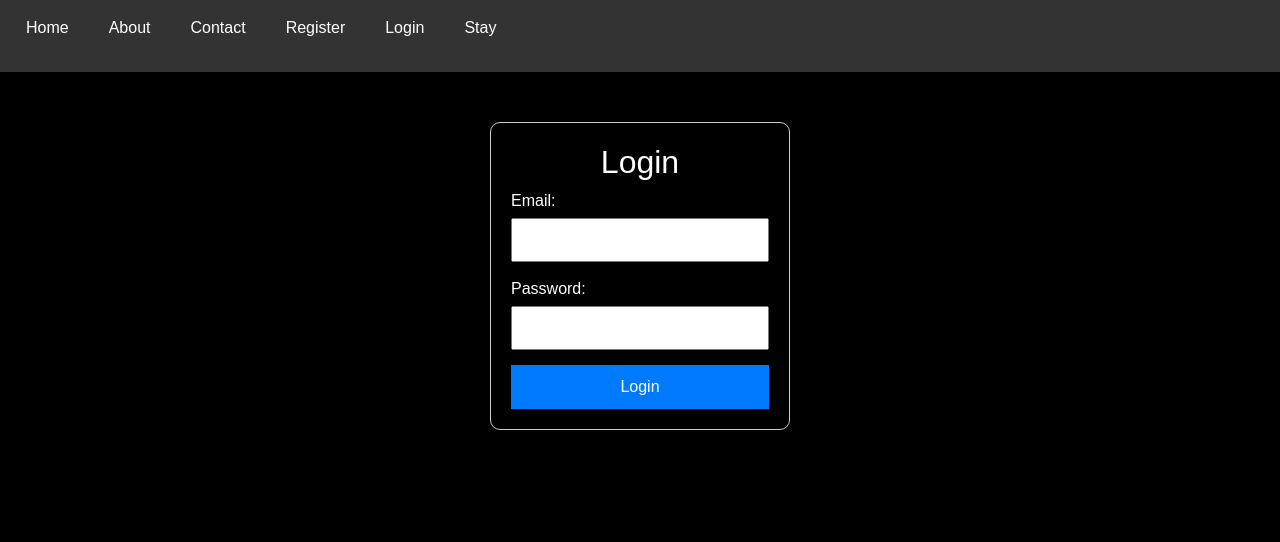
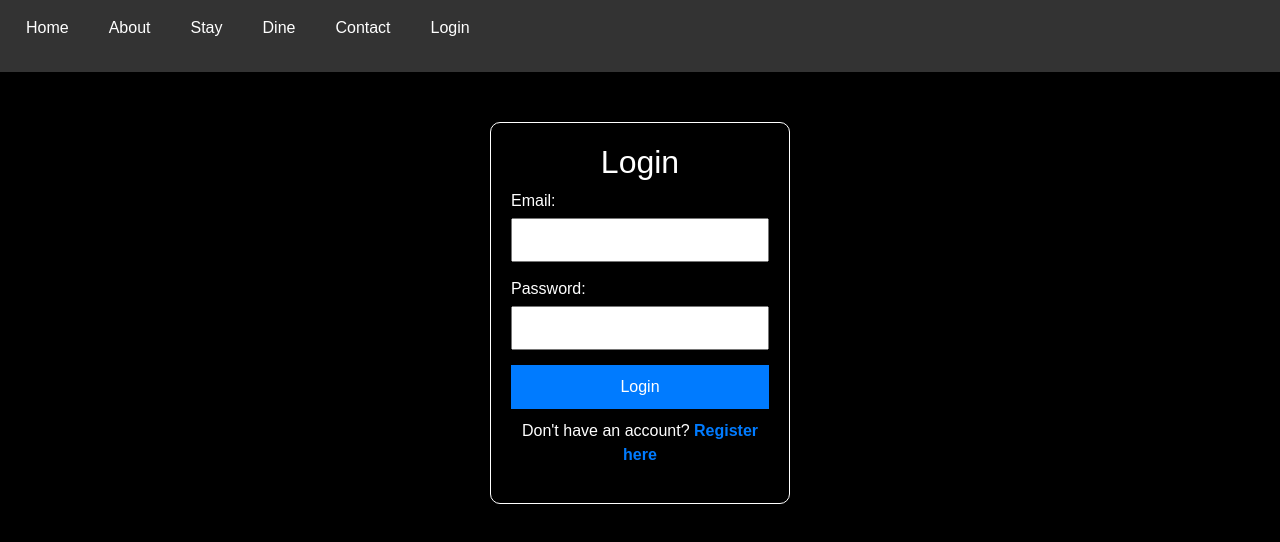
Before and after one commit to Soraaax277/Tequila-Sunrise, a React (Create React App) app in the folder tequila-moonrise/: page /login in a window 1280 px wide. Shown: the top 542 px of the page. Built offline with nearby package versions, Linux system fonts and the light colour scheme.

Commit message:
Added better nav for login and register

```diff
--- a/tequila-moonrise/src/App.js
+++ b/tequila-moonrise/src/App.js
@@ -13,22 +13,22 @@ function App() {
         <nav>
           <ul>
             <li>
-              <Link to="/">Home</Link>
+              <Link to="/home">Home</Link>
             </li>
             <li>
               <Link to="/about">About</Link>
             </li>
             <li>
+              <Link to="/hotel">Stay</Link>
+            </li>
+            <li>
+              <Link to="/restaurant">Dine</Link>
+            </li>
+            <li>
               <Link to="/contact">Contact</Link>
             </li>
             <li>
-              <Link to="register">Register</Link>
-            </li>
-            <li>
-              <Link to="login">Login</Link>
-            </li>
-            <li>
-              <Link to="hotel_reserve">Stay</Link>
+              <Link to="/login">Login</Link>
             </li>
           </ul>
         </nav>
--- a/tequila-moonrise/src/Pages/Login.js
+++ b/tequila-moonrise/src/Pages/Login.js
@@ -1,4 +1,5 @@
 import React, { useState } from 'react';
+import { Link } from 'react-router-dom'; // Import Link from react-router-dom
 import '../PagesCss/Login.css';
 
 const Login = () => {
@@ -60,6 +61,10 @@ const Login = () => {
         </div>
         <button type="submit">Login</button>
       </form>
+
+      <p className="register-link">
+        Don't have an account? <Link to="/register">Register here</Link>
+      </p>
     </div>
   );
 };
--- a/tequila-moonrise/src/Pages/Register.js
+++ b/tequila-moonrise/src/Pages/Register.js
@@ -1,4 +1,5 @@
 import React, { useState } from 'react';
+import { Link } from 'react-router-dom'; // Import Link from react-router-dom
 import '../PagesCss/Register.css';
 
 const Register = () => {
@@ -44,7 +45,6 @@ const Register = () => {
 
     if (validateForm()) {
       console.log("Form data submitted:", formData);
-
     }
   };
 
@@ -124,6 +124,10 @@ const Register = () => {
         </div>
         <button type="submit">Register</button>
       </form>
+
+      <p className="login-link">
+        Have an account? <Link to="/login">Login here</Link>
+      </p>
     </div>
   );
 };
--- a/tequila-moonrise/src/PagesCss/Login.css
+++ b/tequila-moonrise/src/PagesCss/Login.css
@@ -2,8 +2,9 @@
     width: 300px;
     margin: 50px auto;
     padding: 20px;
-    border: 1px solid #ccc;
+    border: 1px solid #ffffff;
     border-radius: 10px;
+    background-color: #000000;
 }
 
 h2 {
@@ -43,3 +44,19 @@
     color: red;
     font-size: 0.9em;
 }
+
+.register-link {
+    text-align: center;
+    margin-top: 10px;
+}
+
+.register-link a {
+    color: #007bff;
+    text-decoration: none;
+    font-weight: bold;
+}
+
+.register-link a:hover {
+    text-decoration: underline;
+    color: #0056b3;
+}
--- a/tequila-moonrise/src/PagesCss/Register.css
+++ b/tequila-moonrise/src/PagesCss/Register.css
@@ -2,8 +2,9 @@
     width: 300px;
     margin: 50px auto;
     padding: 20px;
-    border: 1px solid #ccc;
+    border: 1px solid #ffffff;
     border-radius: 10px;
+    background-color: #000000;
 }
 
 h2 {
@@ -43,3 +44,19 @@
     color: red;
     font-size: 0.9em;
 }
+
+.login-link {
+    text-align: center;
+    margin-top: 10px;
+}
+
+.login-link a {
+    color: #007bff;
+    text-decoration: none;
+    font-weight: bold;
+}
+
+.login-link a:hover {
+    text-decoration: underline;
+    color: #0056b3;
+}
```
Lines whose indentation alone changed are shown as unchanged.
